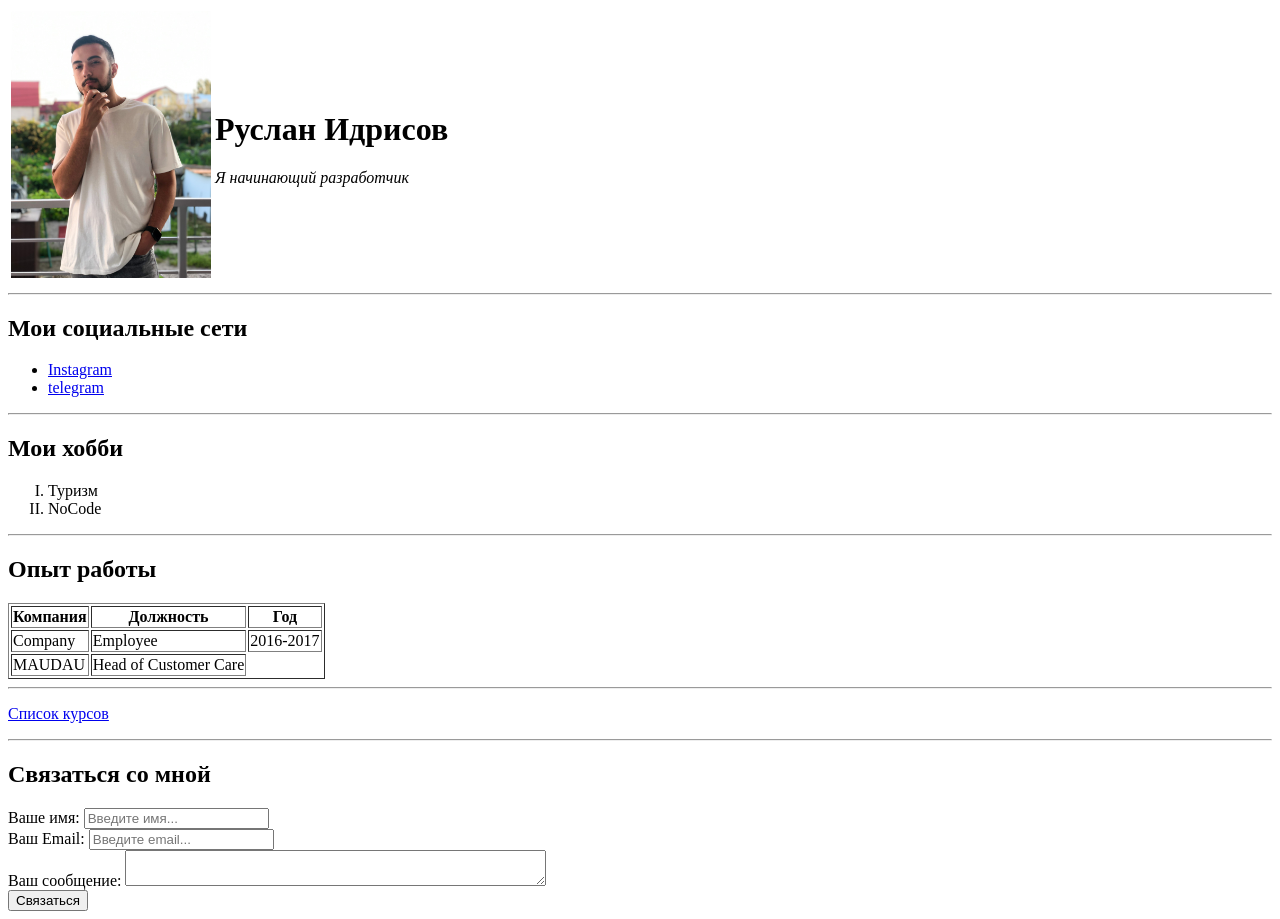
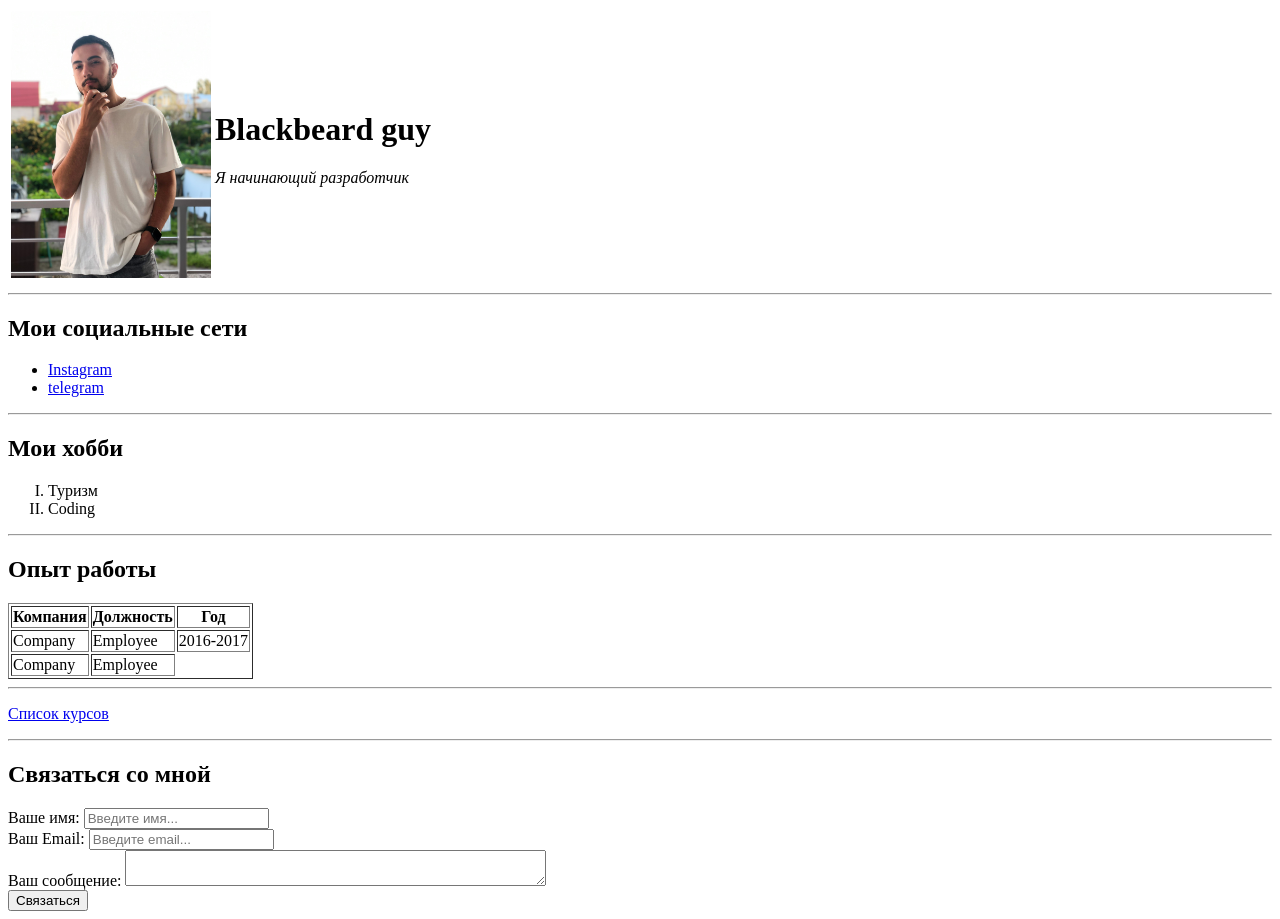
Before and after one commit to blackbeard-guy/CV, a plain HTML site: page index.html in a window 1280 px wide. Drawn offline with Linux system fonts and the light colour scheme.

Commit message:
Update index.html

```diff
--- a/index.html
+++ b/index.html
@@ -2,13 +2,13 @@
 <html>
     <head>
         <meta charset="UTF-8" />
-        <title>Ruslan CV</title>
+        <title>Blackbeard CV</title>
     </head>
     <body>
         <table>
             <tr>
                 <td><img src="me.jpg" width="200" Alt="Моя фотка" /></td>
-                <td><h1>Руслан Идрисов</h1>
+                <td><h1>Blackbeard guy</h1>
                     <p><em>Я начинающий разработчик</em></p>
                     </td>
             </tr>
@@ -24,7 +24,7 @@
         <h2>Мои хобби</h2>
         <ol type="I">
             <li>Туризм</li>
-            <li>NoCode</li>
+            <li>Coding</li>
         </ol>
 <hr>
         <h2>Опыт работы</h2>
@@ -47,9 +47,9 @@
             </tr>
             <tr>
                 <td>
-                    MAUDAU
+                    Company
                 </td>
-                <td>Head of Customer Care</td>
+                <td>Employee</td>
 
             </tr>
         </table>
```
